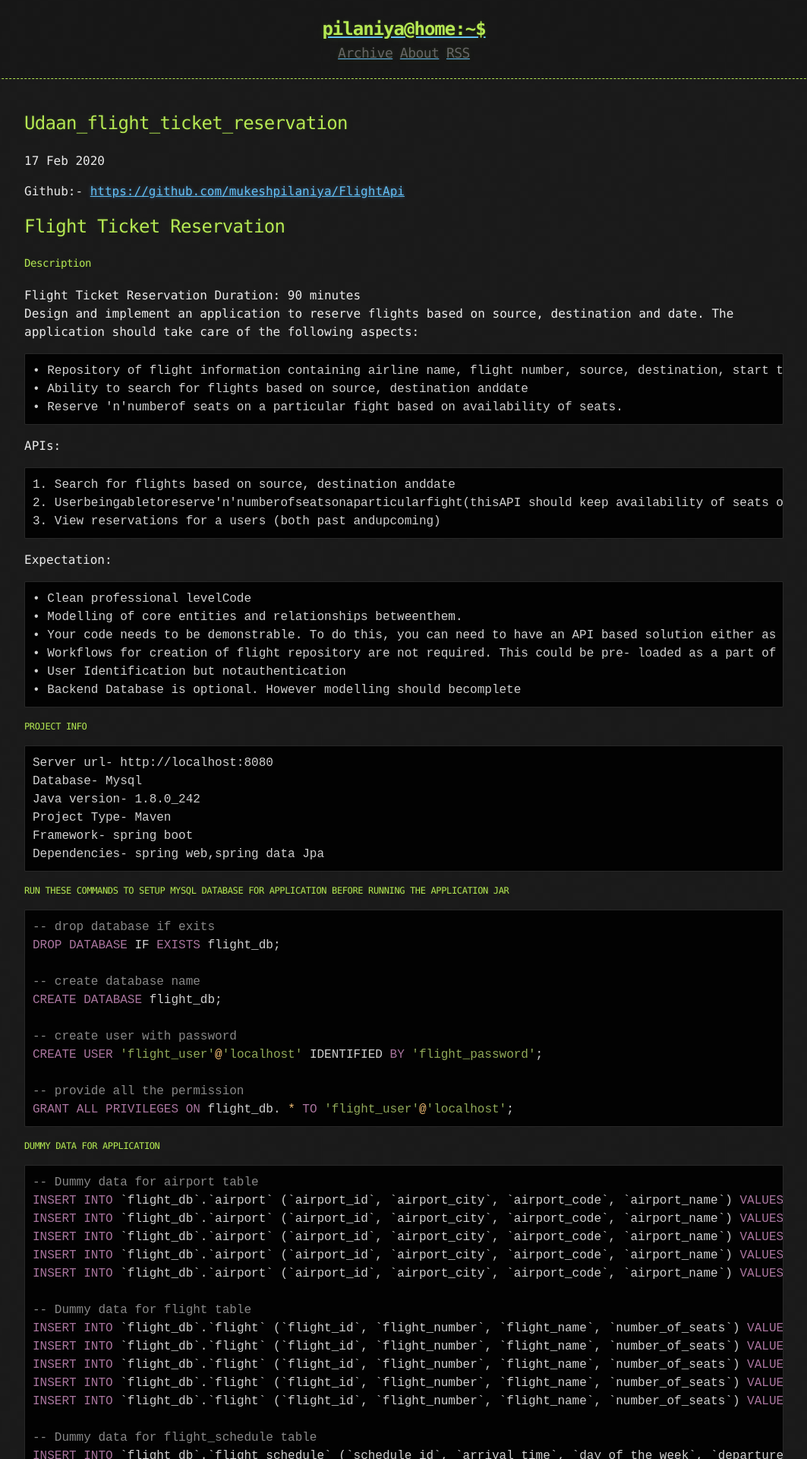
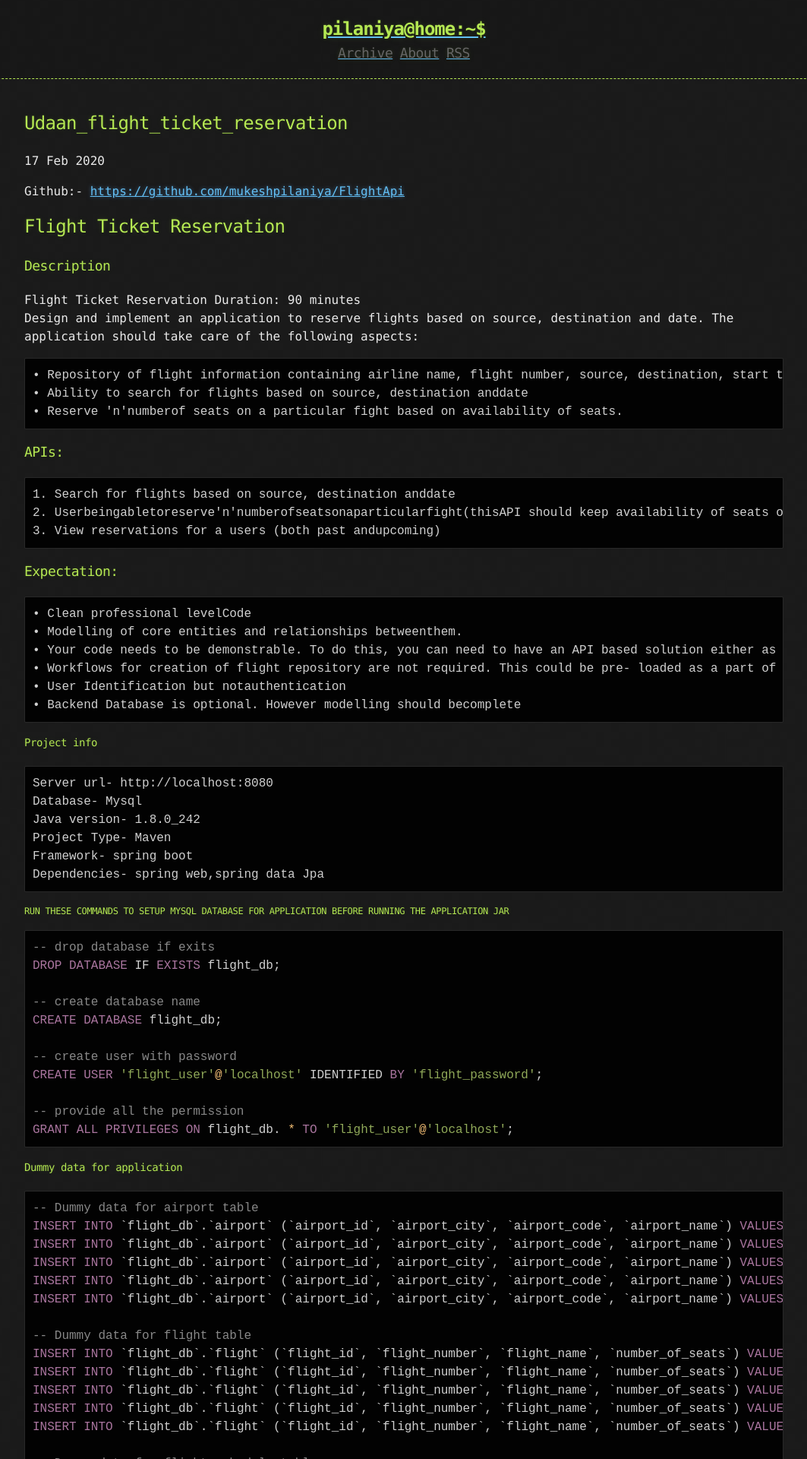
Before and after one commit to mukeshpilaniya/blog, a Jekyll site: the page built from _posts/FlightApi/2020-02-17-Udaan_Flight_Ticket_Reservation.md, in a window 1280 px wide. Shown: the top 1920 px of the page at 76% size, without its empty margins (108-1171 px from the left). Built offline with Jekyll 4.4.1, drawn with Linux system fonts in a browser that asks for light colours.

````diff
--- a/_posts/FlightApi/2020-02-17-Udaan_Flight_Ticket_Reservation.md
+++ b/_posts/FlightApi/2020-02-17-Udaan_Flight_Ticket_Reservation.md
@@ -2,7 +2,7 @@ Github:- [https://github.com/mukeshpilaniya/FlightApi](https://github.com/mukesh
 
 ## Flight Ticket Reservation
 
-#### Description
+### Description
 Flight Ticket Reservation Duration: 90 minutes <br>
 Design and implement an application to reserve flights based on source, destination and date. The application should take care of the following aspects:
 
@@ -25,7 +25,7 @@ Expectation:
     • User Identification but notauthentication
     • Backend Database is optional. However modelling should becomplete
 
-##### Project info
+#### Project info
 ```
 Server url- http://localhost:8080
 Database- Mysql
@@ -49,7 +49,7 @@ CREATE USER 'flight_user'@'localhost' IDENTIFIED BY 'flight_password';
 -- provide all the permission
 GRANT ALL PRIVILEGES ON flight_db. * TO 'flight_user'@'localhost';
 ~~~
-##### Dummy data for application
+#### Dummy data for application
 ~~~sql
 -- Dummy data for airport table
 INSERT INTO `flight_db`.`airport` (`airport_id`, `airport_city`, `airport_code`, `airport_name`) VALUES ('1', 'jaipur', 'JP', 'jaipur');
@@ -90,10 +90,10 @@ INSERT INTO `flight_db`.`ticket` (`ticket_id`, `date`, `flight_number`, `source`
 INSERT INTO `flight_db`.`ticket` (`ticket_id`, `date`, `flight_number`, `source`, `reserve_seat`, `destination`, `user_id`) VALUES ('6', '2020-11-02', '101', 'jaipur', '5', 'bangalore', '1');
 ~~~
 
-##### run application
+#### run application
 either you can build project using maven package or run `` java -jar flight-0.0.1-SNAPSHOT.jar ``
 
-##### tables in flight_db
+#### tables in flight_db
 ~~~sql
 +---------------------+
 | Tables_in_flight_db |
@@ -163,7 +163,7 @@ either you can build project using maven package or run `` java -jar flight-0.0.
 +---------------+--------------+------+-----+---------+----------------+
 ~~~
 
-##### RestAPI call endpoints
+### RestAPI call endpoints
 ```
 1. register user
 Endpoint url:- http://localhost:8080/user/add
````
Also changed, not shown: other parts of _posts/FlightApi/2020-02-17-Udaan_Flight_Ticket_Reservation.md (+2 -2 lines).
